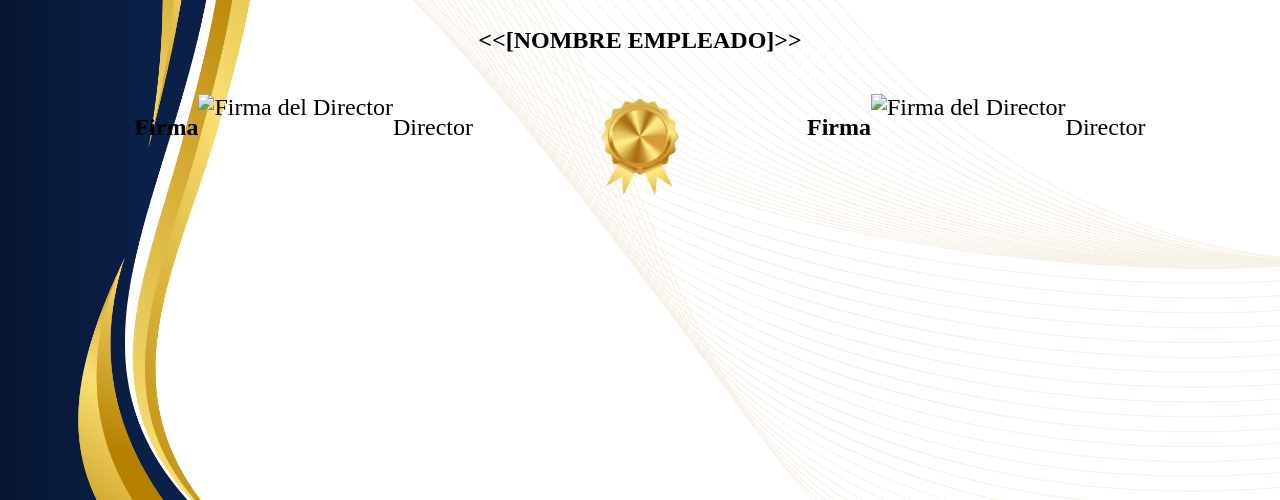
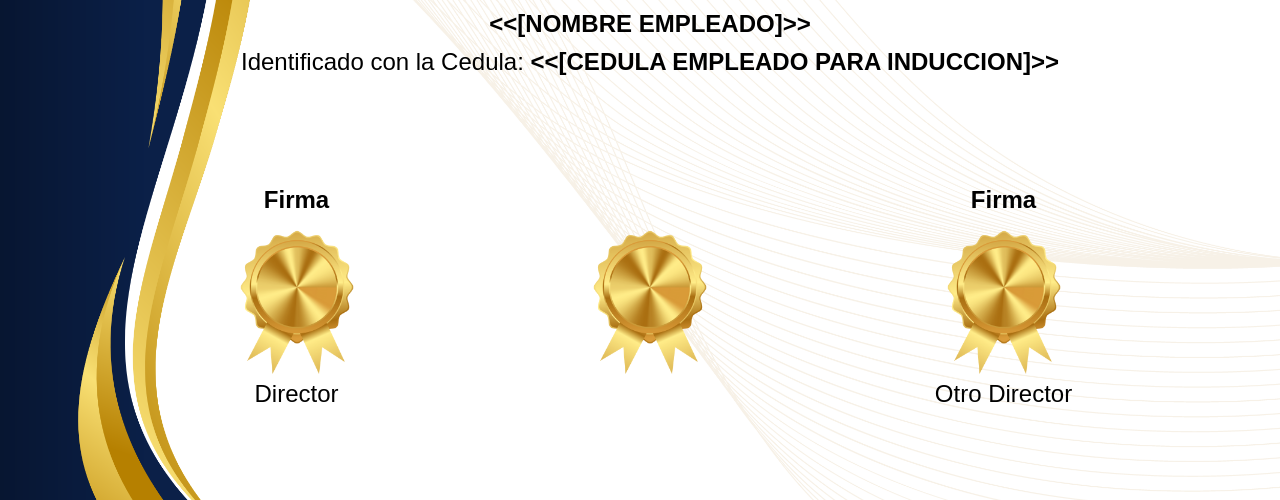
Before and after one commit to laurikat19/template-certi, a plain HTML site: page certificados.html in a window 1280 px wide. Shown: the part 316-816 px from the top of the page. Drawn offline with Linux system fonts and the light colour scheme.

Commit message:
certificado-actual-v1

```diff
--- a/certificados.html
+++ b/certificados.html
@@ -5,13 +5,14 @@
     <meta name="viewport" content="width=device-width, initial-scale=1.0">
     <link rel="stylesheet" href="styles.css">
     <!-- <link href='https://fonts.googleapis.com/css?family=Young Serif' rel='stylesheet'> -->
-    <link rel="stylesheet" href="https://laurikat19.github.io/template-certi/styles.css">
+    <!-- <link rel="stylesheet" href="https://laurikat19.github.io/template-certi/styles.css"> -->
     <title>Certificado de Aprobación</title>
 </head>
 <body>
     <div class="certificate">
         <div class="logo">
             <img src="https://github.com/laurikat19/template-certi/blob/induccion/CHM_Mineria-Logo.png?raw=true" alt="Logo">
+            <p>&lt;&lt;[SEDE]&gt;&gt;</p>
             <p>CHM MINERIA Certifica que ha aprobado satisfactoriamente las inducciones:</p>
         </div>
         <h1>Certificado de Aprobación</h1>
@@ -19,21 +20,21 @@
         <!-- <p>SEDE: &lt;&lt;[SEDE]&gt;&gt;</p> -->
         <!-- <p>Se certifica que El Empleado:</p> -->
         <p class="certificate-bodyname"><strong> &lt;&lt;[NOMBRE EMPLEADO]&gt;&gt;</strong></p>
+        <p>Identificado con la Cedula: <strong> &lt;&lt;[CEDULA EMPLEADO PARA INDUCCION]&gt;&gt;</strong></p>
         <!-- Aquí van las firmas alineadas -->
         <div class="signatures">
-            <div class="signatures">
-                <p class="signatures"><strong>Firma </strong></p>
-                <img src="84f2ea51.FIRMA_OPER.142142.png" alt="Firma del Director">
+            <div class="signature">
+                <p><strong>Firma</strong></p>
+                <img src="img-certi.png" alt="Firma del Director">
                 <p>Director</p>
             </div>
-            <div class="certi img">
-                <img src="img-certi.png" alt="Firma del Director">
-
+            <div class="signature">
+                <img src="img-certi.png" alt="Firma del Otro Director">
             </div>
-            <div class="signatures">
-                <p><b>Firma </b></p>
-                <img src="84f2ea51.FIRMA_OPER.142142.png" alt="Firma del Director">
-                <p>Director</p>
+            <div class="signature">
+                <p><strong>Firma</strong></p>
+                <img src="img-certi.png" alt="Firma del Otro Director">
+                <p>Otro Director</p>
             </div>
         </div>
     </div>
--- a/styles.css
+++ b/styles.css
@@ -1,38 +1,38 @@
 body {
+    font-family: 'Arial',sans-serif;
     background-image: url("fondo.png");
     background-size: cover;
     background-position: center center;
     background-repeat: no-repeat;
     font-size: 24px;
     height: 100vh;
-    font-family: "Edwardian Script";
 }
 .certificate {
-    width: 800px;
-    width: 80%;
+    width: 900px;
+    width: 100%;
     margin: 0 auto;
     padding: 10px;
     border-radius: 10px;
 }
 .certificate-bodyname {
     text-align: center;
-    font-family: "Edwardian Script";
+    font-family: 'Arial';
 
 }
 .certificate-header h1 {
     font-size: 40px;
     color: #333;
-    margin: 2px 0;
+    margin: 4px 0;
 }
 h1 {
     text-align: center;
     color: #0b0479;
-    font-family: "Edwardian Script";
+    font-family:'Young';
     font-size: 60px;
 }
 p {
     text-align: center;
-    margin: 20px 0;
+    margin: 10px 0;
     /* font-size: 30px; */
 }
 .signature {
@@ -55,12 +55,14 @@
     margin-bottom: 10px;
 }
 .logo img {
-    width: 20%;
+    width: 10%;
 }
 .signatures {
     display: flex;
-    justify-content: space-between; /* Esto separa las firmas a los lados opuestos */
-    margin-top: 20px;
+    justify-content: space-evenly; /* Esto separa las firmas a los lados opuestos */
+    margin-top: 2px;
+    align-items: center;
+
 }
 .signature-left,
 .signature-right {
@@ -86,8 +88,19 @@
     margin-top: 20px; /* Espacio superior entre la imagen y el texto */
 }
 .certi img {
+    text-align: center;
+    width: 150px; /* Ancho de la imagen de firma */
+    margin-top: 10px; /* Espacio superior */
+    display: block; /* Asegura que la imagen se centre correctamente */
     display: block; /* Asegura que la imagen se centre correctamente */
     margin: 0 auto; /* Centra la imagen horizontalmente dentro del contenedor */
     max-width: 50%; /* Ajusta la imagen al ancho máximo posible del contenedor */
     height: auto; /* Mantiene la proporción de la imagen */
 }
+.signature p {
+    margin-top: 0; /* Eliminar el espacio superior del texto "Firma" */
+    text-align: center;
+}
+.move-right {
+    margin-left: 5px; /* Ajusta el margen izquierdo para mover el texto hacia la derecha */
+}
```
